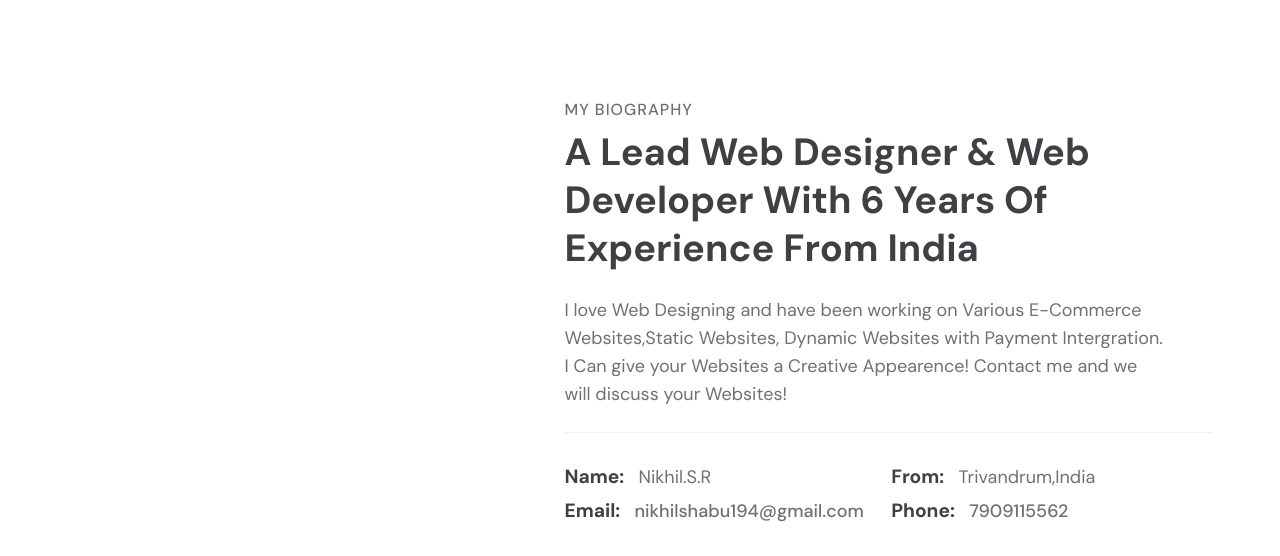
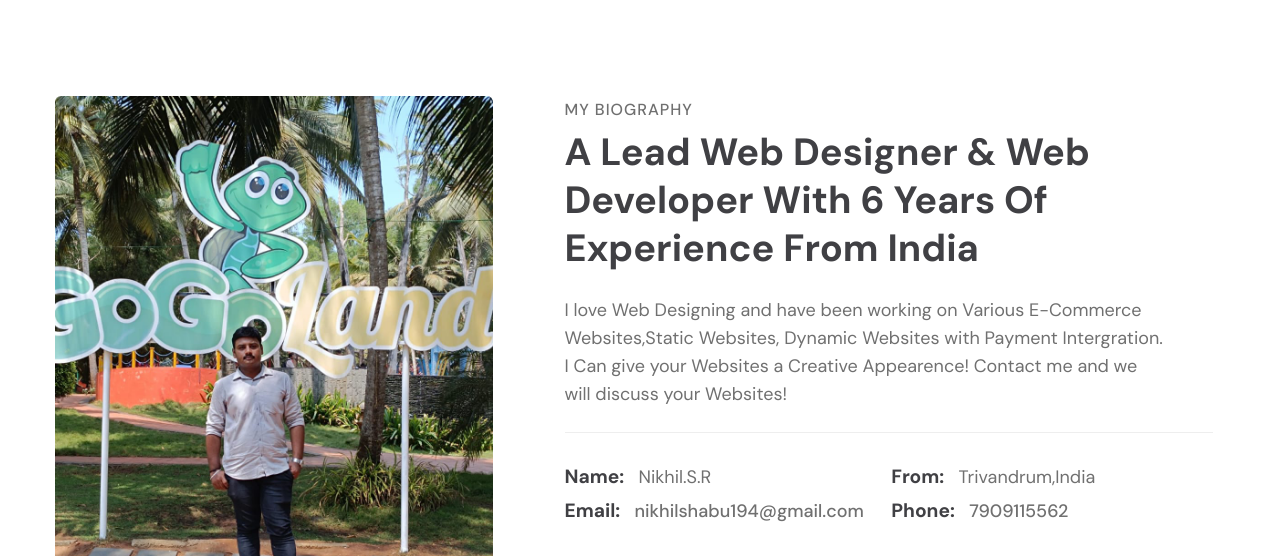
Before and after one commit to nikhilshabu1/My-resume, a plain HTML site: page index.html in a window 1280 px wide. Shown: the part 712-1268 px from the top of the page. Drawn offline with Linux system fonts and the light colour scheme.

Commit message:
Update index.html

```diff
--- a/index.html
+++ b/index.html
@@ -131,7 +131,7 @@
         <div class="container py-md-5 py-2">
             <div class="row w3l-row">
                 <div class="col-lg-5 my-image pe-lg-5 mb-lg-0 mb-md-5 mb-4">
-                    <img src="assets/images/" alt="" class="img-fluid">
+                    <img src="assets/images/nikhil.jpg" alt="" class="img-fluid">
                 </div>
                 <div class="col-lg-7 w3l-about-info px-lg-4 align-center">
                     <h6 class="w3l-title-small mb-1">My Biography</h6>
```
